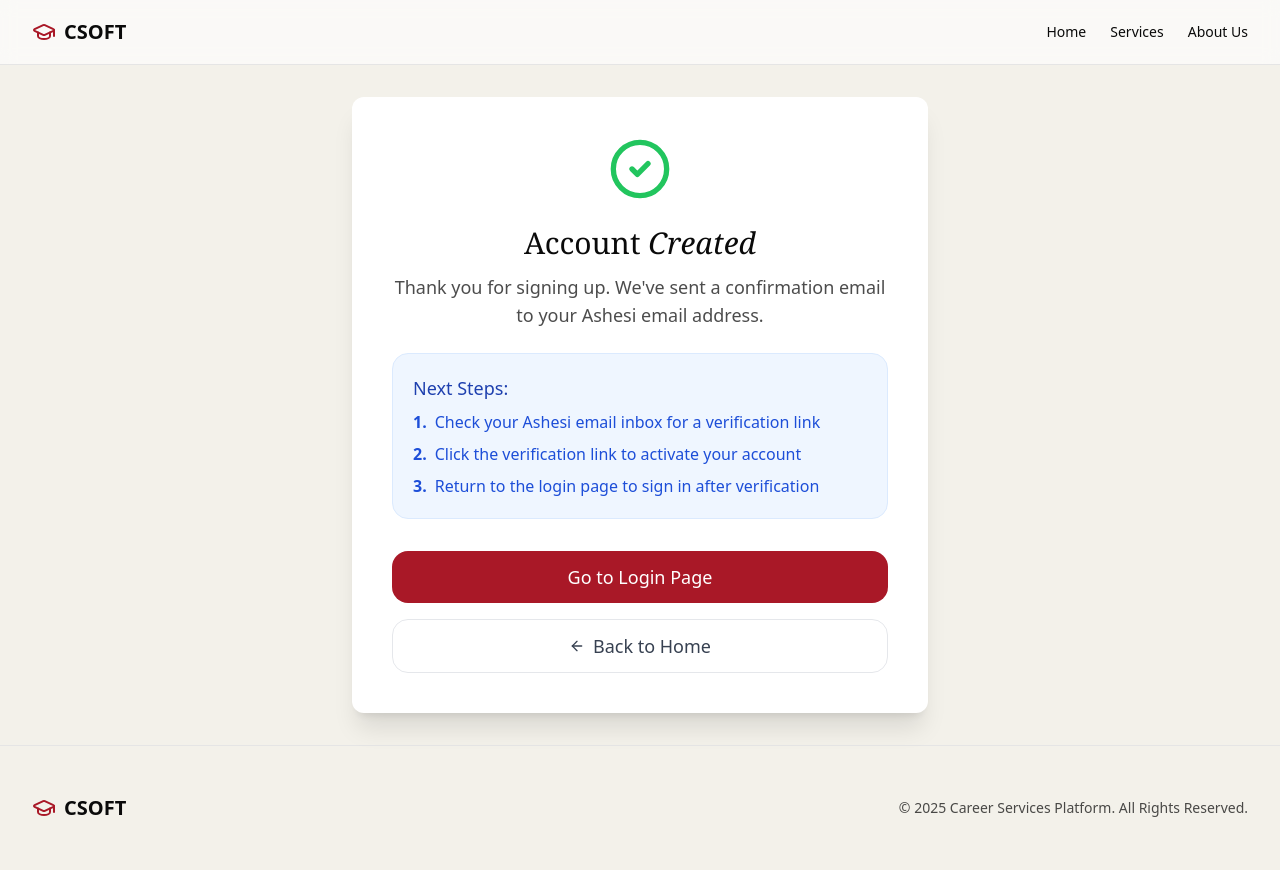
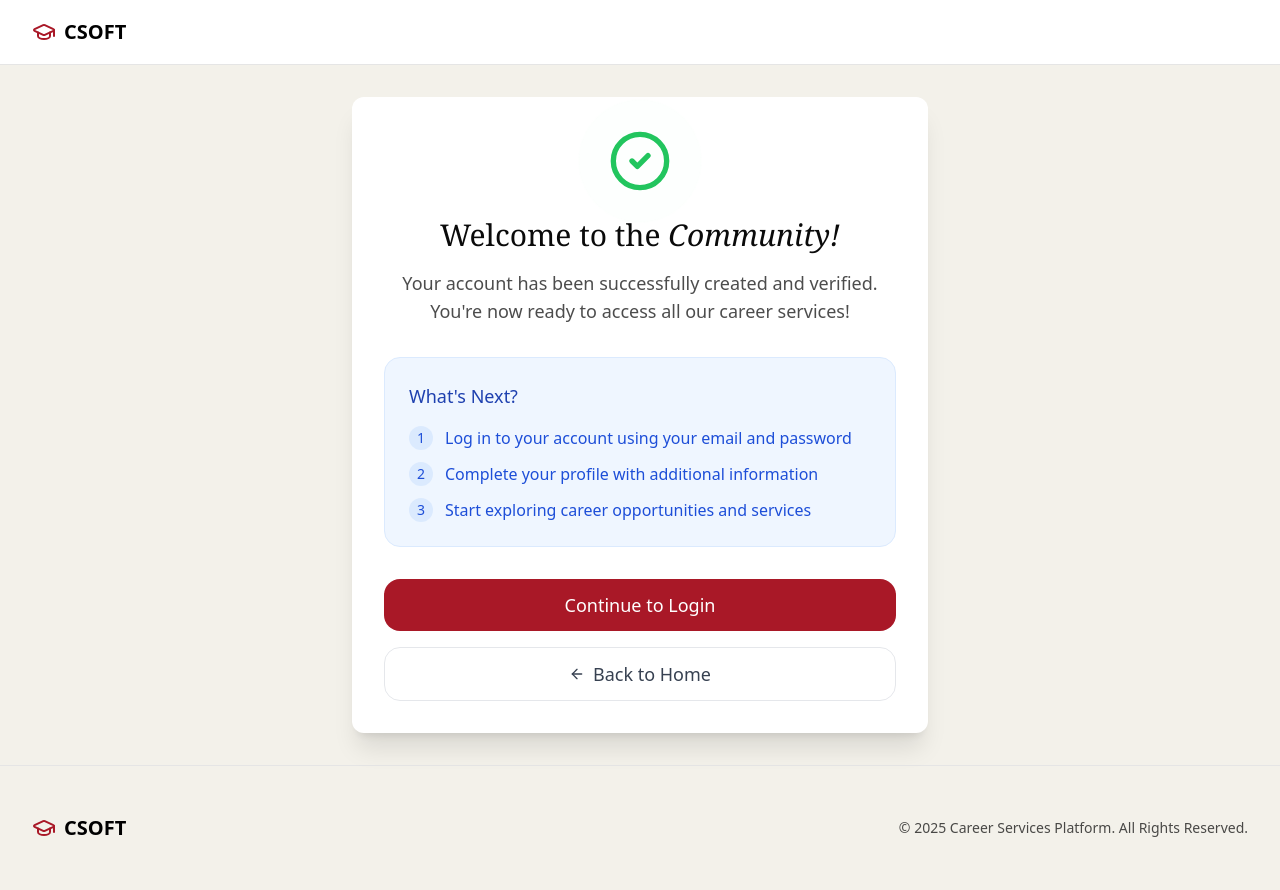
Before and after one commit to eddie-kay0462/SWE_Final_Project, a Next.js app: page /auth/signup-success in a window 1280 px wide. Built offline with nearby package versions, Linux system fonts and the light colour scheme.

Commit message:
Added change ot signup proces

```diff
--- a/app/auth/signup-success/page.jsx
+++ b/app/auth/signup-success/page.jsx
@@ -1,72 +1,112 @@
-    "use client"
+"use client"
 
 /**
  * Signup Success Page
  *
- * Displays a successful signup message and instructions for email verification
+ * Displays a successful signup message and instructions for next steps
+ * Includes celebratory animations and clear CTAs
  *
- * @page.jsx Renders after successful user registration to indicate next steps
+ * @page.jsx Renders after successful user registration and OTP verification
  */
 
+import { useState, useEffect } from "react"
 import Link from "next/link"
-import { CheckCircle2, GraduationCap, ArrowLeft } from "lucide-react"
+import { GraduationCap, CheckCircle2, ArrowLeft } from "lucide-react"
+import Confetti from 'react-confetti'
+import { useRouter } from "next/navigation"
 
 export default function SignupSuccess() {
+  const [windowSize, setWindowSize] = useState({
+    width: typeof window !== 'undefined' ? window.innerWidth : 0,
+    height: typeof window !== 'undefined' ? window.innerHeight : 0
+  })
+  const [showConfetti, setShowConfetti] = useState(true)
+  const router = useRouter()
+
+  useEffect(() => {
+    const handleResize = () => {
+      setWindowSize({
+        width: window.innerWidth,
+        height: window.innerHeight
+      })
+    }
+
+    window.addEventListener('resize', handleResize)
+
+    // Stop confetti after 5 seconds
+    const timer = setTimeout(() => {
+      setShowConfetti(false)
+    }, 5000)
+
+    return () => {
+      window.removeEventListener('resize', handleResize)
+      clearTimeout(timer)
+    }
+  }, [])
+
   return (
     <div className="min-h-screen bg-[#f3f1ea] flex flex-col">
+      {showConfetti && (
+        <Confetti
+          width={windowSize.width}
+          height={windowSize.height}
+          recycle={false}
+          numberOfPieces={500}
+          gravity={0.2}
+        />
+      )}
+
       {/* Header */}
-      <header className="sticky top-0 z-50 w-full border-b bg-background/95 backdrop-blur supports-[backdrop-filter]:bg-background/60">
+      <header className="sticky top-0 z-50 w-full border-b bg-white">
         <div className="container flex h-16 items-center justify-between">
           <Link href="/" className="flex items-center gap-2">
             <GraduationCap className="h-6 w-6 text-[#A91827]" />
-            <span className="text-xl font-bold">CSOFT</span>
+            <span className="text-xl font-bold text-black">CSOFT</span>
           </Link>
-          <nav className="hidden md:flex gap-6">
-            <Link href="/" className="text-sm font-medium hover:text-[#A91827] transition-colors">
-              Home
-            </Link>
-            <Link href="/#features" className="text-sm font-medium hover:text-[#A91827] transition-colors">
-              Services
-            </Link>
-            <Link href="/#benefits" className="text-sm font-medium hover:text-[#A91827] transition-colors">
-              About Us
-            </Link>
-          </nav>
         </div>
       </header>
 
       {/* Main Content */}
       <main className="flex-1 container mx-auto p-4 md:p-8 flex items-center justify-center">
         <div className="w-full max-w-xl animate-appear opacity-0">
-          <div className="bg-white rounded-xl overflow-hidden shadow-xl p-10 text-center">
+          <div className="bg-white rounded-xl overflow-hidden shadow-xl p-8 text-center">
             <div className="flex justify-center mb-6">
-              <CheckCircle2 className="h-16 w-16 text-green-500" />
+              <div className="relative">
+                <div className="absolute inset-0 animate-ping rounded-full bg-green-100"></div>
+                <CheckCircle2 className="h-16 w-16 text-green-500 relative" />
+              </div>
             </div>
 
-            <h2 className="text-3xl font-serif font-normal mb-3">
-              Account <span className="font-serif italic">Created</span>
+            <h2 className="text-3xl font-serif font-normal mb-4">
+              Welcome to the <span className="font-serif italic">Community!</span>
             </h2>
 
-            <p className="text-[#000000]/70 text-lg mb-6">
-              Thank you for signing up. We've sent a confirmation email to your Ashesi email address.
+            <p className="text-[#000000]/70 text-lg mb-8">
+              Your account has been successfully created and verified. You're now ready to access all our career services!
             </p>
 
-            <div className="bg-blue-50 border border-blue-100 rounded-lg p-5 text-left mb-8">
-              <h3 className="text-lg font-medium text-blue-800 mb-2">Next Steps:</h3>
-              <ol className="space-y-2 text-blue-700">
-                <li className="flex gap-2">
-                  <span className="font-bold">1.</span>
-                  <span>Check your Ashesi email inbox for a verification link</span>
+            <div className="bg-blue-50 border border-blue-100 rounded-lg p-6 text-left mb-8">
+              <h3 className="text-lg font-medium text-blue-800 mb-4">What's Next?</h3>
+              <ul className="space-y-3 text-blue-700">
+                <li className="flex items-start gap-3">
+                  <span className="flex h-6 w-6 shrink-0 items-center justify-center rounded-full bg-blue-100 text-sm font-medium">
+                    1
+                  </span>
+                  <span>Log in to your account using your email and password</span>
                 </li>
-                <li className="flex gap-2">
-                  <span className="font-bold">2.</span>
-                  <span>Click the verification link to activate your account</span>
+                <li className="flex items-start gap-3">
+                  <span className="flex h-6 w-6 shrink-0 items-center justify-center rounded-full bg-blue-100 text-sm font-medium">
+                    2
+                  </span>
+                  <span>Complete your profile with additional information</span>
                 </li>
-                <li className="flex gap-2">
-                  <span className="font-bold">3.</span>
-                  <span>Return to the login page to sign in after verification</span>
+                <li className="flex items-start gap-3">
+                  <span className="flex h-6 w-6 shrink-0 items-center justify-center rounded-full bg-blue-100 text-sm font-medium">
+                    3
+                  </span>
+                  <span>Start exploring career opportunities and services</span>
                 </li>
-              </ol>
+              </ul>
             </div>
 
             <div className="flex flex-col gap-4">
@@ -74,7 +114,7 @@ export default function SignupSuccess() {
                 href="/auth/login"
                 className="w-full bg-[#A91827] hover:bg-[#A91827]/90 text-white font-medium py-3 px-4 rounded-lg transition-all text-lg inline-flex items-center justify-center gap-2"
               >
-                Go to Login Page
+                Continue to Login
               </Link>
 
               <Link
@@ -95,7 +135,7 @@ export default function SignupSuccess() {
           <div className="flex flex-col md:flex-row justify-between items-center gap-6">
             <div className="flex items-center gap-2">
               <GraduationCap className="h-6 w-6 text-[#A91827]" />
-              <span className="text-xl font-bold">CSOFT</span>
+              <span className="text-xl font-bold text-black">CSOFT</span>
             </div>
             <div className="text-center md:text-right">
               <p className="text-sm text-[#000000]/70">
--- a/app/auth/signup/page.jsx
+++ b/app/auth/signup/page.jsx
@@ -18,7 +18,7 @@ import { LoadingButton } from "@/components/ui/loading-button"
 import { LoadingSpinner } from "@/components/ui/loading-spinner"
 import { PasswordStrength } from "@/components/ui/password-strength"
 import { validatePassword } from "@/utils/validation"
-import { createBrowserClient } from "@supabase/auth-helpers-nextjs"
+import { createClient } from '@/utils/supabase/client'
 
 export default function Signup() {
   const [email, setEmail] = useState("")
@@ -104,10 +104,7 @@ export default function Signup() {
     }
 
     try {
-      const supabase = createBrowserClient(
-        process.env.NEXT_PUBLIC_SUPABASE_URL,
-        process.env.NEXT_PUBLIC_SUPABASE_ANON_KEY
-      )
+      const supabase = createClient()
 
       // First create the user profile in our database
       const { error: profileError } = await fetch('/api/auth/signup', {
@@ -129,6 +126,10 @@ export default function Signup() {
         throw new Error(profileError)
       }
 
+      // Show page loading before redirect
+      setIsPageLoading(true)
+
+      try {
         // Then send the OTP email
         const { error: otpError } = await supabase.auth.signInWithOtp({
           email,
@@ -144,16 +145,22 @@ export default function Signup() {
         })
 
         if (otpError) {
-        throw new Error(otpError.message)
+          // If we get rate limited, still redirect to OTP page
+          if (otpError.message.includes('seconds')) {
+            console.warn('Rate limited but proceeding:', otpError.message)
+          } else {
+            throw otpError
+          }
         }
 
-      // Show page loading before redirect
-      setIsPageLoading(true)
-
         // Navigate to OTP verification page
-      setTimeout(() => {
         router.push(`/auth/verify-otp?email=${encodeURIComponent(email)}`)
-      }, 500)
+      } catch (otpError) {
+        // Even if OTP sending fails, redirect to verification page
+        // The user can request a new code there
+        console.error('OTP error but proceeding:', otpError)
+        router.push(`/auth/verify-otp?email=${encodeURIComponent(email)}`)
+      }
     } catch (error) {
       setError(error.message)
       setIsLoading(false)
--- a/package.json
+++ b/package.json
@@ -36,7 +36,7 @@
     "@radix-ui/react-toggle": "^1.1.3",
     "@radix-ui/react-tooltip": "^1.2.0",
     "@supabase/ssr": "^0.6.1",
-    "@supabase/supabase-js": "^2.39.0",
+    "@supabase/supabase-js": "^2.49.4",
     "@tabler/icons-react": "^3.31.0",
     "@tanstack/react-query": "^5.74.4",
     "@theme-toggles/react": "^4.1.0",
--- a/utils/supabase/server.js
+++ b/utils/supabase/server.js
@@ -9,7 +9,7 @@ import { cookies } from 'next/headers'
  * @returns {Object} Supabase client instance configured for server-side use
  */
 export async function createClient(reqCookies = null, customKey = null) {
-    const cookieStore = await cookies()
+    const cookieStore = cookies()
 
     return createServerClient(
         process.env.NEXT_PUBLIC_SUPABASE_URL,
```
Also changed, not shown: app/auth/verify-otp/page.jsx (+76 -10 lines), middleware.js (+38 -25 lines), 1 other file (tests, documents, lock files or other folders). Lines whose indentation alone changed are shown as unchanged.
